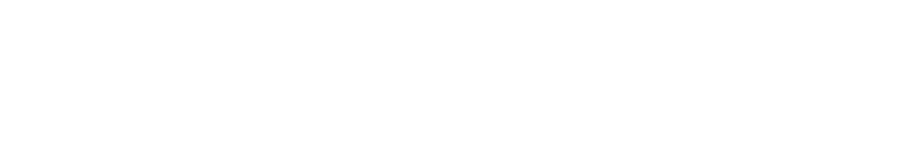
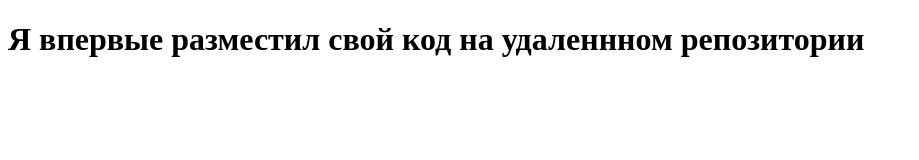
Before and after one commit to a1l2d3a4r5/test_reka, a plain HTML site: page index.html in a window 1280 px wide. Shown: the whole page, without its empty margins (0-919 px from the left). Drawn offline with Linux system fonts and the light colour scheme.

Commit message:
New commit

```diff
--- a/index.html
+++ b/index.html
@@ -3,9 +3,9 @@
 <head>
   <meta charset="UTF-8">
   <meta name="viewport" content="width=device-width, initial-scale=1.0">
-  <title>Document</title>
+  <title>New git project</title>
 </head>
 <body>
-
+  <h1>Я впервые разместил свой код на удаленнном репозитории</h1>
 </body>
 </html>
```
Also changed, not shown: 1 other file.
